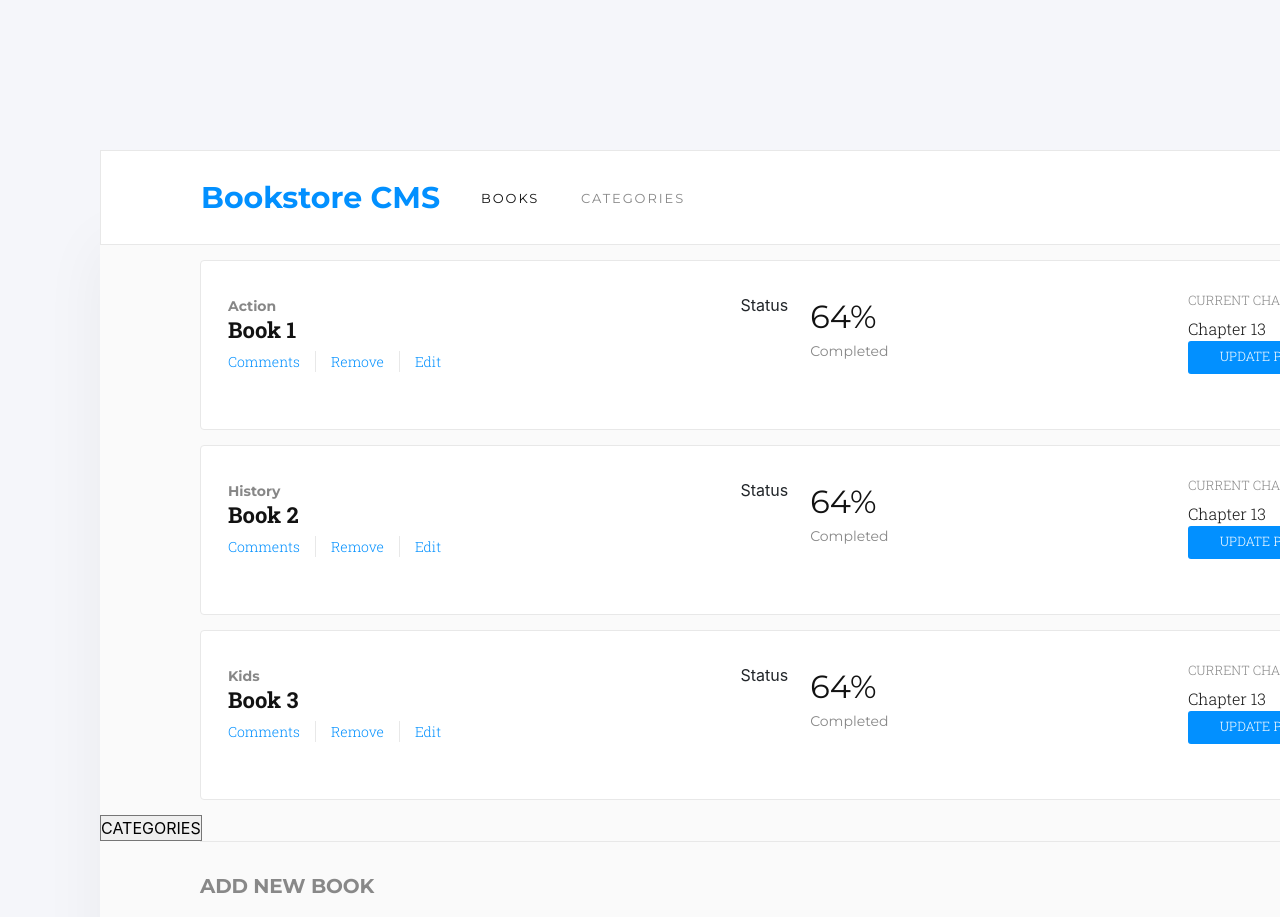
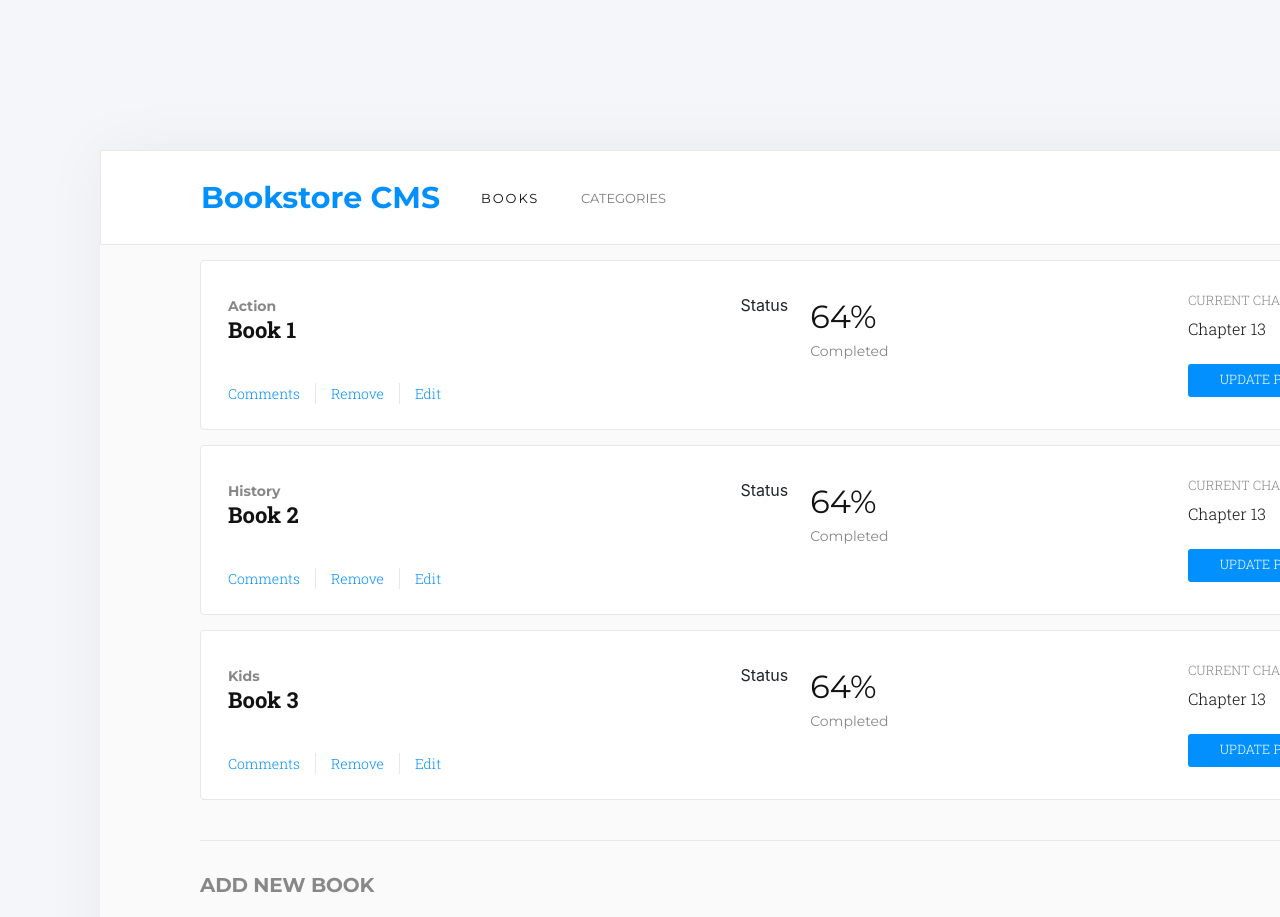
Before and after one commit to edwinmoradian90/bookstore-cms, a React (Create React App) app: page / in a window 1280 px wide. Shown: the top 917 px of the page. Built offline with nearby package versions, Linux system fonts and the light colour scheme.

Commit message:
added categories button to navbar

```diff
--- a/src/components/App.js
+++ b/src/components/App.js
@@ -1,12 +1,10 @@
 import React from 'react';
 import BooksList from '../containers/BooksList';
 import BooksForm from '../containers/BooksForm';
-import Navbar from './Navbar';
 
 function App() {
   return (
     <div className="appContainer">
-      <Navbar />
       <div className="app ">
         <BooksList />
         <BooksForm />
--- a/src/components/CategoryFilter.js
+++ b/src/components/CategoryFilter.js
@@ -9,7 +9,7 @@ const CategoryFilter = props => {
       <select
         name="category"
         id="category"
-        className="category"
+        className="selectCategoryElement"
         onChange={e => handleFilterChange(e)}
       >
         <option value="CATEGORIES">CATEGORIES</option>
--- a/src/components/Navbar.js
+++ b/src/components/Navbar.js
@@ -1,11 +1,17 @@
 import React from 'react';
+import PropTypes from 'prop-types';
+import CategoryFilter from './CategoryFilter';
 
-const Navbar = () => (
+const Navbar = props => {
+  const { handleFilterChange } = props;
+  return (
     <div className="navbar">
       <ul className="navbarLeft">
         <li className="navbarTitle">Bookstore CMS</li>
         <li className="booksTab">BOOKS</li>
-      <li className="categoriesTab">CATEGORIES</li>
+        <li className="categoriesTab">
+          <CategoryFilter handleFilterChange={e => handleFilterChange(e.target.value)} />
+        </li>
       </ul>
       <ul className="navbarRight">
         <li className="accountIconCircle">
@@ -14,5 +20,10 @@ const Navbar = () => (
       </ul>
     </div>
   );
+};
+
+Navbar.proptTypes = {
+  handleFilterChange: PropTypes.func.isRequired,
+};
 
 export default Navbar;
--- a/src/containers/BooksList.js
+++ b/src/containers/BooksList.js
@@ -2,6 +2,7 @@ import React from 'react';
 import { useSelector, useDispatch } from 'react-redux';
 import { removeBook, changeFilter } from '../actions/index';
 import Book from '../components/Book';
+import Navbar from '../components/Navbar';
 import CategoryFilter from '../components/CategoryFilter';
 
 const BooksList = () => {
@@ -20,6 +21,8 @@ const BooksList = () => {
   }
 
   return (
+    <>
+      <Navbar handleFilterChange={handleFilterChange} />
       <div className="booksTable">
         {books.map((book, index) => (
           <div key={`${book.title} book`} className={book.title}>
@@ -30,10 +33,8 @@ const BooksList = () => {
             />
           </div>
         ))}
-      <div className="categoryFilter">
-        <CategoryFilter handleFilterChange={e => handleFilterChange(e.target.value)} />
       </div>
-    </div>
+    </>
   );
 };
 
--- a/src/index.css
+++ b/src/index.css
@@ -196,6 +196,7 @@ LESSON PANEL
 .currentChapter {
   color: var(--blackThree);
   font-size: 16px;
+  margin-bottom: 23px;
 }
 
 .submitBookButton {
@@ -219,6 +220,7 @@ LESSON PANEL
   font-size: 22px;
   font-weight: bold;
   letter-spacing: -.02px;
+  margin-bottom: 40px;
 }
 
 /*
@@ -242,6 +244,7 @@ BOOKS FORM
   font-size: 20px;
   font-weight: 700;
   letter-spacing: -.18px;
+  margin-top: 40px;
   padding-top: 29px;
   padding-bottom: 19px;
 }
@@ -284,3 +287,16 @@ select {
   height: 45px;
   width: 184px;
 }
+
+/*
+CATEGORY FILTER
+*/
+
+.selectCategoryElement {
+  background: var(--white);
+  border: 0;
+}
+
+.selectCategoryElement:hover {
+  cursor: pointer;
+}
```
Lines whose indentation alone changed are shown as unchanged.
